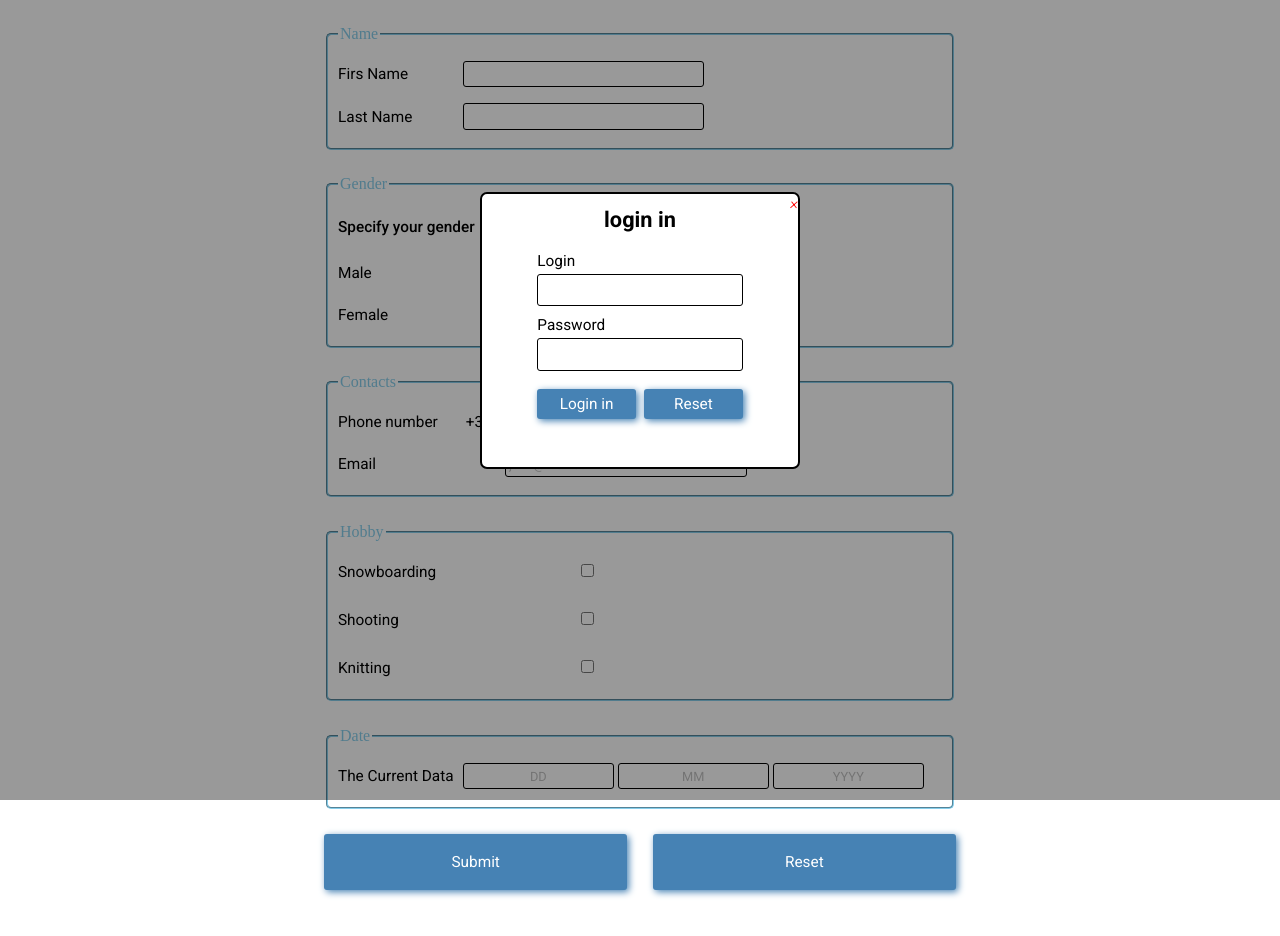
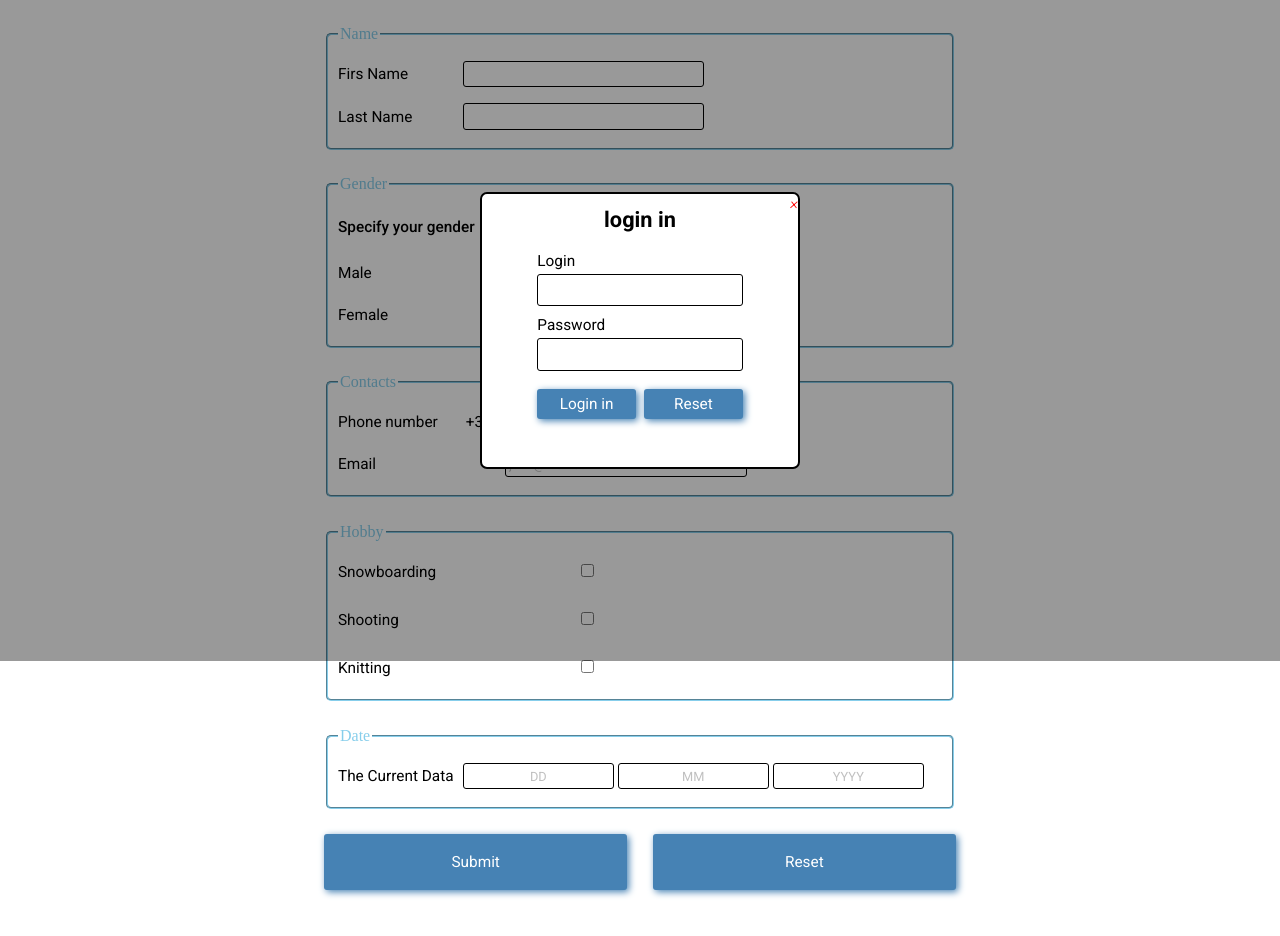
Before and after one commit to naumov210/validation_the_form_v0.3.1, a plain HTML site: page index.html in a window 1280 px wide. Drawn offline with Linux system fonts and the light colour scheme.

Commit message:
Second commit

```diff
--- a/style.css
+++ b/style.css
@@ -60,7 +60,7 @@
     left: 0;
     top: 0;
     width: 100%;
-    height: 100%;
+    /* height: 100%; */
     overflow: auto;
     background-color: rgb(0, 0, 0);
     background-color: rgba(0, 0, 0, 0.4);
```
